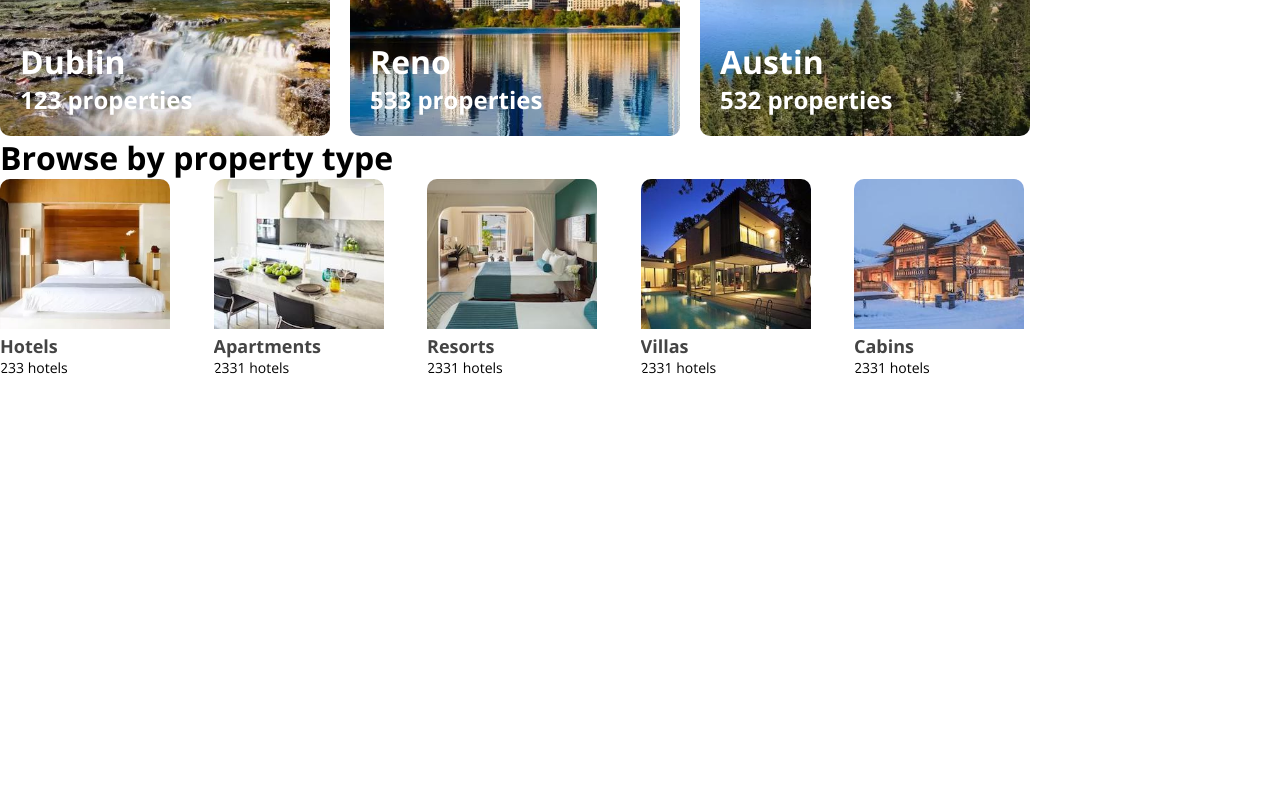
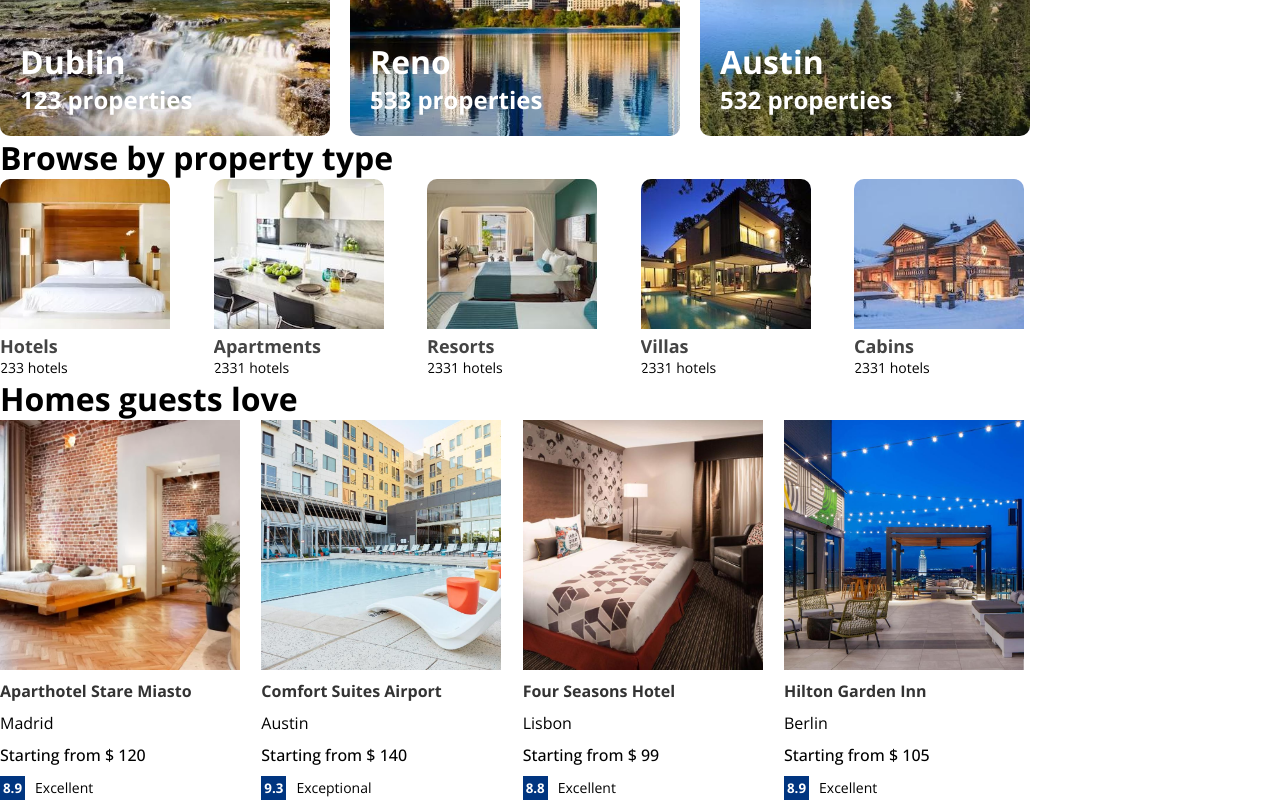
Before and after one commit to FX16212/RJS301x_Assignment, a React (Create React App) app: page / in a window 1280 px wide. Shown: the part 507-1307 px from the top of the page. Before the commit the page ends 884 px from the top, so only its background shows below. Built offline with nearby package versions, Linux system fonts and the light colour scheme.

Commit message:
Add HotelList  Component

```diff
--- /dev/null
+++ b/src/components/hotelList/HotelList.css
@@ -0,0 +1,46 @@
+.hotelList {
+	width: 100%;
+	max-width: 1024px;
+	display: flex;
+	justify-content: space-between;
+	gap: 20px;
+}
+
+.hotelListItem {
+	flex: 1;
+	gap: 10px;
+	display: flex;
+	flex-direction: column;
+}
+
+.hotelListImg {
+	width: 240px;
+	height: 250px;
+	object-fit: cover;
+}
+
+.hotelListName {
+	color: #333;
+	font-weight: bold;
+}
+
+.hotelListCity {
+	font-weight: 300;
+}
+
+.hotelListPrice {
+	font-weight: 500;
+}
+
+.hotelListRating > button {
+	background-color: #003580;
+	color: white;
+	border: none;
+	padding: 3px;
+	margin-right: 10px;
+	font-weight: bold;
+}
+
+.hotelListRating > span {
+	font-size: 14px;
+}
--- /dev/null
+++ b/src/components/hotelList/HotelList.jsx
@@ -0,0 +1,28 @@
+import './HotelList.css';
+import hotel_list from '../../data/hotel_list';
+const FeaturedProperties = () => {
+	return (
+		<div className="hotelList">
+			{hotel_list.map((hotel, index) => {
+				return (
+					<div key={index}>
+						<div className="hotelListItem">
+							<img src={hotel.image_url} alt="" className="hotelListImg" />
+							<span className="hotelListName">{hotel.name}</span>
+							<span className="hotelListCity">{hotel.city}</span>
+							<span className="hotelListPrice">
+								Starting from $ {hotel.price}
+							</span>
+							<div className="hotelListRating">
+								<button>{hotel.rate}</button>
+								<span>{hotel.type}</span>
+							</div>
+						</div>
+					</div>
+				);
+			})}
+		</div>
+	);
+};
+
+export default FeaturedProperties;
--- a/src/pages/home/Home.jsx
+++ b/src/pages/home/Home.jsx
@@ -2,6 +2,8 @@
 import Header from '../../components/header/Header';
 import Navbar from '../../components/navbar/Navbar';
 import TypeOfHotels from '../../components/typeOfHotels/TypeOfHotels';
+import HotelList from '../../components/hotelList/HotelList';
+
 const Home = () => {
 	return (
 		<div>
@@ -11,6 +13,8 @@
 				<City />
 				<h1 className="homeTitle">Browse by property type</h1>
 				<TypeOfHotels />
+				<h1 className="homeTitle">Homes guests love</h1>
+				<HotelList />
 			</div>
 		</div>
 	);
```
